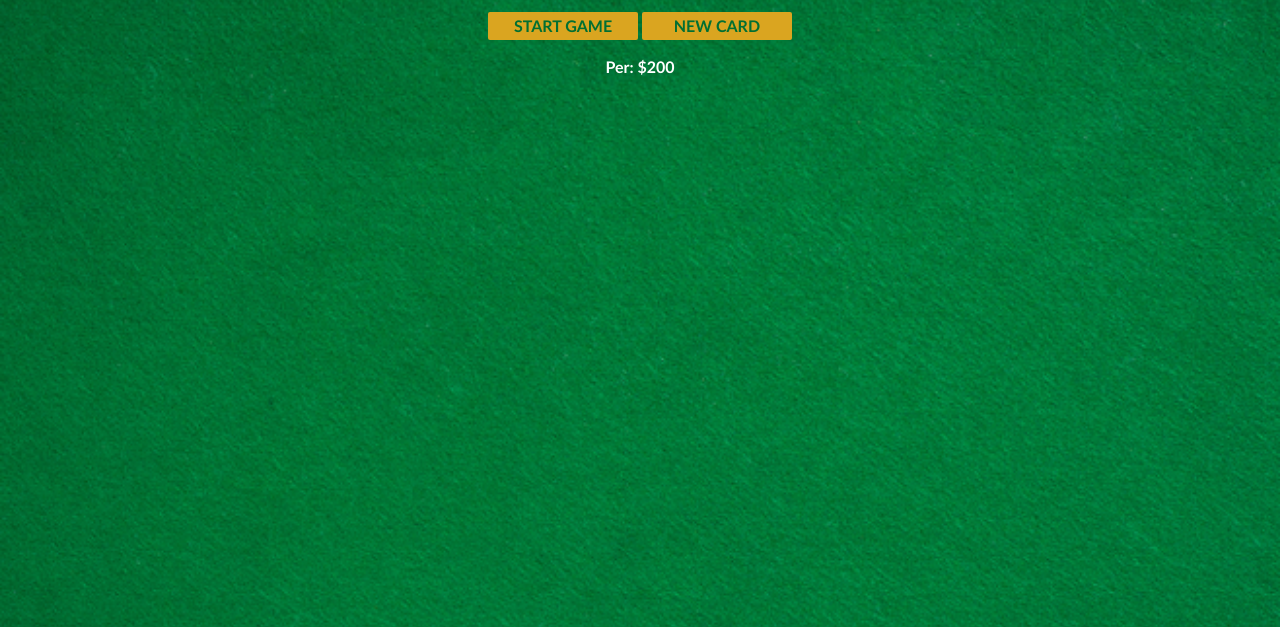
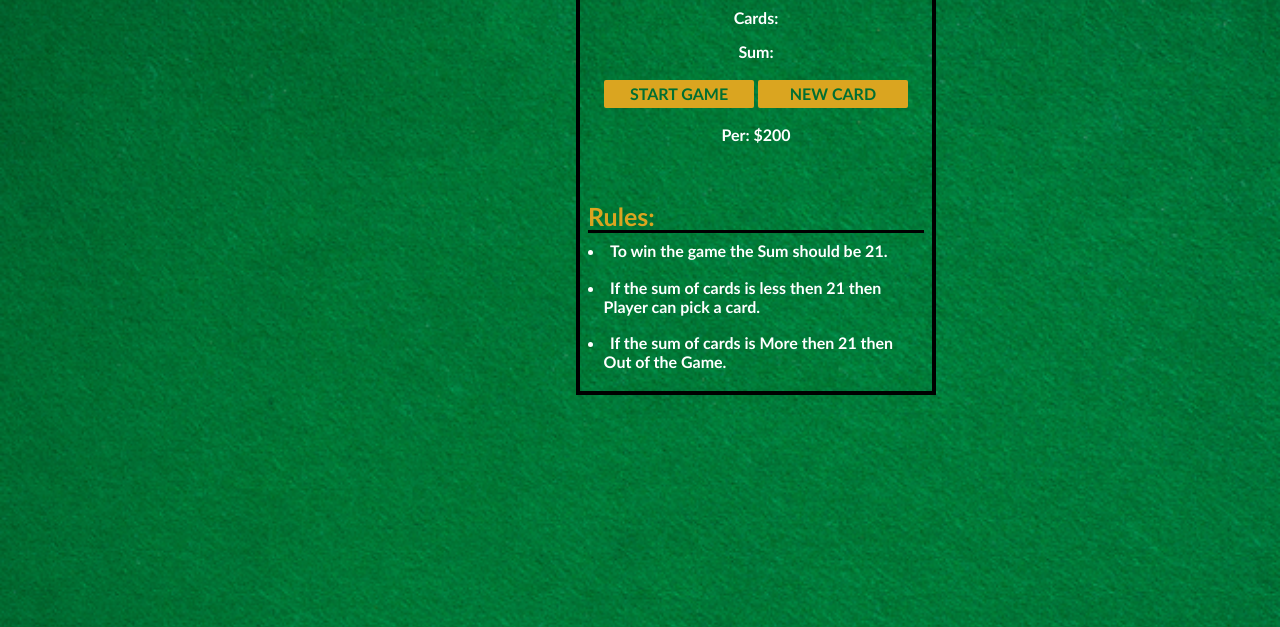
Before and after one commit to spratham/Black-Jake-Game, a plain HTML site: page index.html in a window 1280 px wide. Shown: the part 173-800 px from the top of the page. Drawn offline with nearby package versions, Linux system fonts and the light colour scheme.

Commit message:
Ready to Play

```diff
--- a/index.css
+++ b/index.css
@@ -1,5 +1,6 @@
 body {
-    font-family: 'Trebuchet MS', 'Lucida Sans Unicode', 'Lucida Grande', Arial, sans-serif;
+  font-family: "Trebuchet MS", "Lucida Sans Unicode", "Lucida Grande", Arial,
+    sans-serif;
   background-image: url("images/table.png");
   background-size: cover;
   font-weight: bold;
@@ -27,3 +28,27 @@ button {
   margin-bottom: 2px;
   margin-top: 2px;
 }
+
+.container {
+  border: 4px solid black;
+  width: 22rem;
+  margin-left: 36rem;
+  height: 31rem;
+  margin-top: 4rem;
+}
+h3 {
+  /* margin-top: 2rem; */
+  font-size: 25px;
+  color: goldenrod;
+  font-weight: bold;
+  margin-bottom: 9px;
+  border-bottom: 3px solid black;
+}
+.rules {
+  margin-top: 1rem;
+  text-align: start;
+  position: absolute;
+  /* border: 2px solid red; */
+  margin-left: 0.5rem;
+  width: 21rem;
+}
--- a/index.html
+++ b/index.html
@@ -1,8 +1,13 @@
 <html>
-    <head><link rel="stylesheet" href="https://cdnjs.cloudflare.com/ajax/libs/normalize/8.0.1/normalize.css">
-        <link rel="stylesheet" href="index.css">
+  <head>
+    <link
+      rel="stylesheet"
+      href="https://cdnjs.cloudflare.com/ajax/libs/normalize/8.0.1/normalize.css"
+    />
+    <link rel="stylesheet" href="index.css" />
   </head>
   <body>
+    <div class="container">
       <h1>Blackjack</h1>
       <p id="message-el">Want to play a round?</p>
       <p id="cards-el">Cards:</p>
@@ -10,6 +15,19 @@
       <button onclick="startGame()">START GAME</button>
       <button onclick="newCard()">NEW CARD</button>
       <p id="player-el"></p>
+
+      <div class="rules">
+        <h3>Rules:</h3>
+        <li>To win the game the Sum should be 21.</li>
+        <br />
+        <li>If the sum of cards is less then 21 then</li>
+        &nbsp;&nbsp;&nbsp;&nbsp;Player can pick a card.
+        <br />
+        <br />
+        <li>If the sum of cards is More then 21 then</li>
+        &nbsp;&nbsp;&nbsp;&nbsp;Out of the Game.
+      </div>
       <script src="index.js"></script>
+    </div>
   </body>
 </html>
```
Lines whose indentation alone changed are shown as unchanged.
